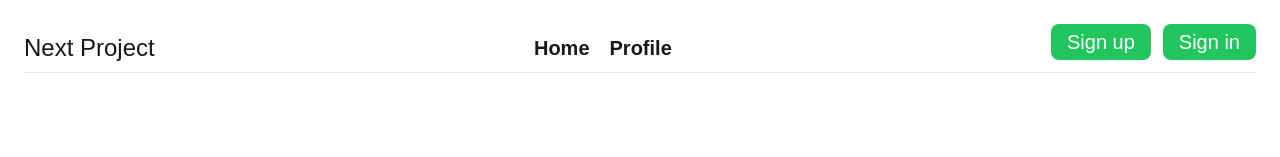
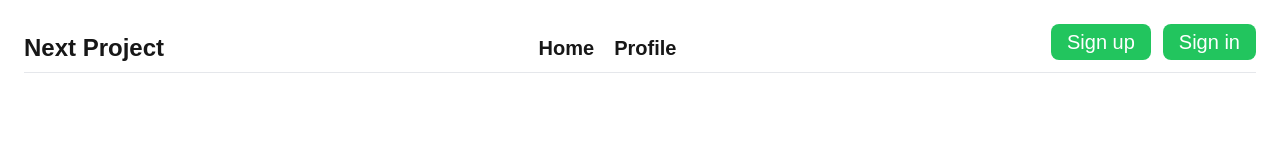
Before and after one commit to shahidulshohid/next-project, a Next.js app: page /profile in a window 1280 px wide. Shown: the top 157 px of the page. Built offline with nearby package versions, Linux system fonts and the light colour scheme; no server answers.

Commit message:
my project is done

```diff
--- a/app/layout.js
+++ b/app/layout.js
@@ -34,7 +34,7 @@ export default async function RootLayout({ children }) {
         <nav className="flex justify-between items-center">
           <div>
             <Link href="/">
-              <h3 className="text-xl md:text-2xl font-bole">Next Project</h3>
+              <h3 className="text-xl md:text-2xl font-bold">Next Project</h3>
             </Link>
           </div>
           <ul className="flex gap-5">
--- a/app/profile/page.js
+++ b/app/profile/page.js
@@ -2,7 +2,6 @@ import { getKindeServerSession } from "@kinde-oss/kinde-auth-nextjs/server";
 const Profile = async () => {
   const { getUser, isAuthenticated} = getKindeServerSession();
   const user = await getUser();
-  console.log(user);
   return (
     <main className="mt-10">
       <h2 className="text-3xl font-bold text-center mt-20 mb-5">
--- a/middleware.ts
+++ b/middleware.ts
@@ -9,7 +9,7 @@ export const config = {
        * - _next/image (image optimization files)
        * - favicon.ico, sitemap.xml, robots.txt (metadata files)
        */
-      '/((?!api|_next/static|_next/image|favicon.ico|sitemap.xml|robots.txt|$).*)',
+      '/((?!api|_next/static|_next/image|favicon.ico|sitemap.xml|robots.txt|$|blog).*)',
     ],
   }
   export default withAuth;
```
